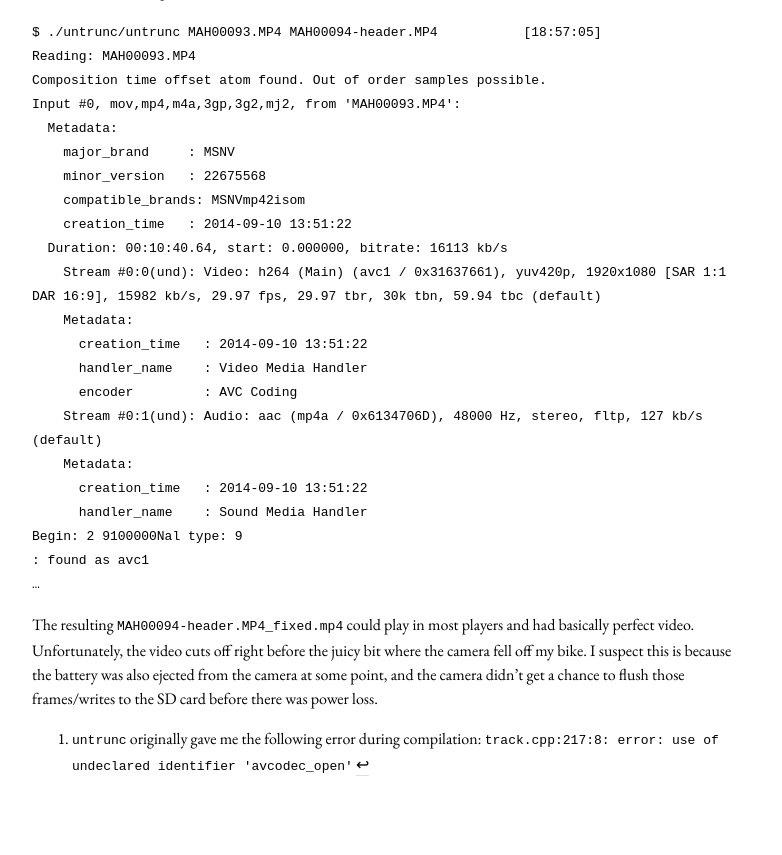
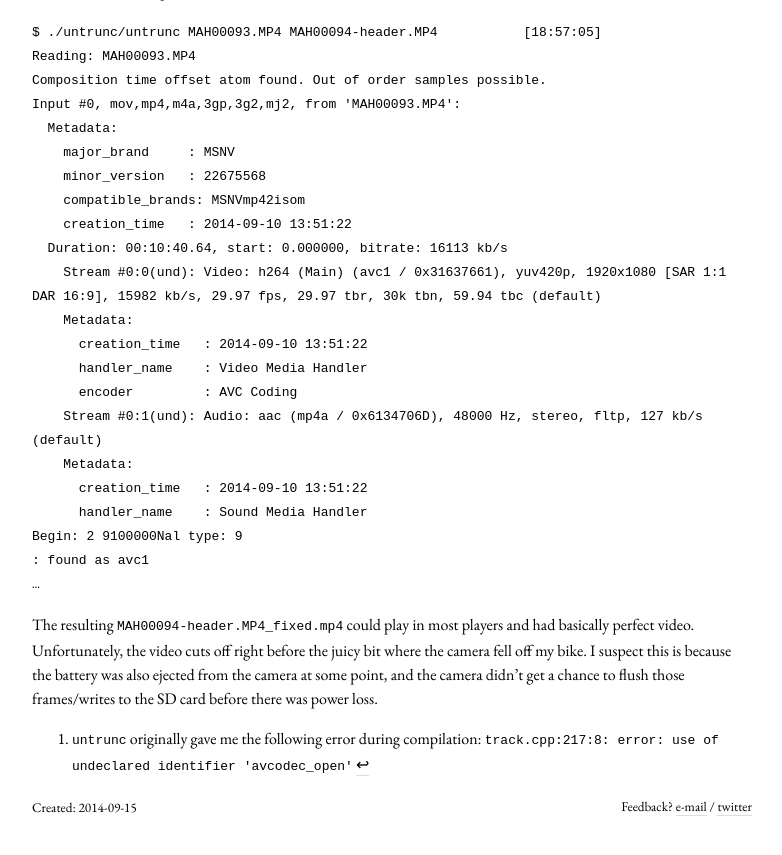
Before and after one commit to ryanfb/etc, a Jekyll site: the page built from _posts/2014-09-15-recovering_video_from_a_crashed_sony_action_cam_hdr-as15.md, in a window 1280 px wide and 900 px high, scrolled down 3300 px. Shown: the top 855 px of the window, without its empty margins (248-1030 px from the left). Built offline with Jekyll 4.4.1, drawn with Linux system fonts in a browser that asks for light colours.

Commit message:
Add footer

```diff
--- /dev/null
+++ b/_includes/footer.html
@@ -0,0 +1,15 @@
+<small>
+{% if page.date %}
+<span>Created: {{ page.date | date: "%Y-%m-%d" }}</span>
+{% endif %}
+<span style="float:right">Feedback? <a href="mailto:ryanfb@gmail.com">e-mail</a> / <a href="https://twitter.com/intent/tweet?text=%40ryanfb%20">twitter</a></span>
+{% if page.date %}
+{% if page.last_modified_at	%}
+{% capture creation_date %}{{page.date | date: "%Y-%m-%d"}}{% endcapture %}
+{% capture modified_date %}{{page.last_modified_at | date: "%Y-%m-%d"}}{% endcapture %}
+{% unless creation_date == modified_date %}
+<br/><span>Modified: {{ page.last_modified_at | date: "%Y-%m-%d"}}</span>
+{% endunless %}
+{% endif %}
+{% endif %}
+</small>
--- a/_layouts/default.html
+++ b/_layouts/default.html
@@ -46,5 +46,6 @@
 <h1><a href="{{ site.baseurl }}/">/etc</a><span style="float:right"><a href="http://ryanfb.github.io/" rel="author">ryanfb.github.io</a></span></h1>
 <h2>↳ <a href="{{ site.baseurl }}{{ page.url }}" rel="self">{{ page.title}}</a></h2>
 {{ content }}
+{% include footer.html %}
 </body>
 </html>
```
